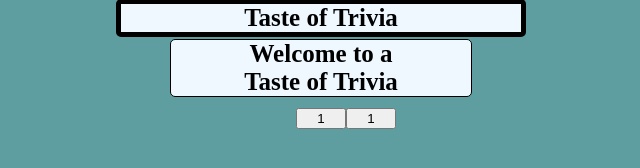
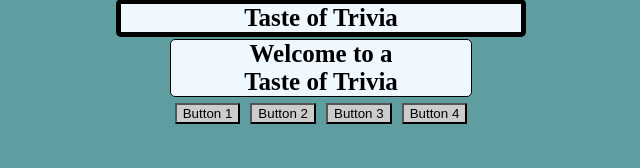
Before and after one commit to Alexdoesvoices/tasteoftrivia, a plain HTML site: page index.html in a window 1280 px wide. Shown: the whole page, without its empty margins (319-959 px from the left). Drawn offline with Linux system fonts and the light colour scheme.

Commit message:
Buttons work now

```diff
--- a/index.html
+++ b/index.html
@@ -5,6 +5,7 @@
     <meta name="viewport" content="width=device-width, initial-scale=1.0">
     <title>Taste of Trivia</title>
     <link rel="stylesheet" href="style.css">
+    <script src="scripts.js"></script>
 <body>
 
 
@@ -15,11 +16,13 @@
  <h2 class=" list_box_entry + subheader" style="width: 300px;">Welcome to a <br>Taste of Trivia <br> </h2>
 </div>
 
+<nav>
+    <button onclick ="windowalert()">Button 1</button>
+    <button onclick ="windowalert()">Button 2</button>
+    <button onclick ="windowalert()">Button 3</button>
+    <button onclick ="windowalert()">Button 4</button>
 
-<div class="center_list_even_spacing" style="margin-top: 10px; ">
-<button class="tbutton" style="margin: auto;">1</button>
-<button class="tbutton" style="position: relative; margin:auto; left: 50px; bottom: 21px;">1</button>
+  </nav>
 
-</div>
 </body>
 </html>
--- a/scripts.js
+++ b/scripts.js
@@ -0,0 +1,3 @@
+function windowalert() {
+    window.alert("You Clicked Me!!!")
+}
--- a/style.css
+++ b/style.css
@@ -38,17 +38,12 @@ body   {
     /* Evenly space items vertically */
     /* Set the height of the container */
   }
-  .tbutton {
-    width: 50px;
+  button {
+    background-color: #ccc;
+    margin: 5px;
   }
-/* background-color: aliceblue;
-    border: .2px solid ;
-    border-radius: 5px;
-    color: black;
-    display: block;
-    font-size: 25px;
-    font-weight: bold;
-    margin: auto;
-    text-align: center;
-    text-decoration: none;
-    width: 400px; */
+  nav {
+    display: flex;
+    flex-direction: row;
+    justify-content: center;
+  }
```
